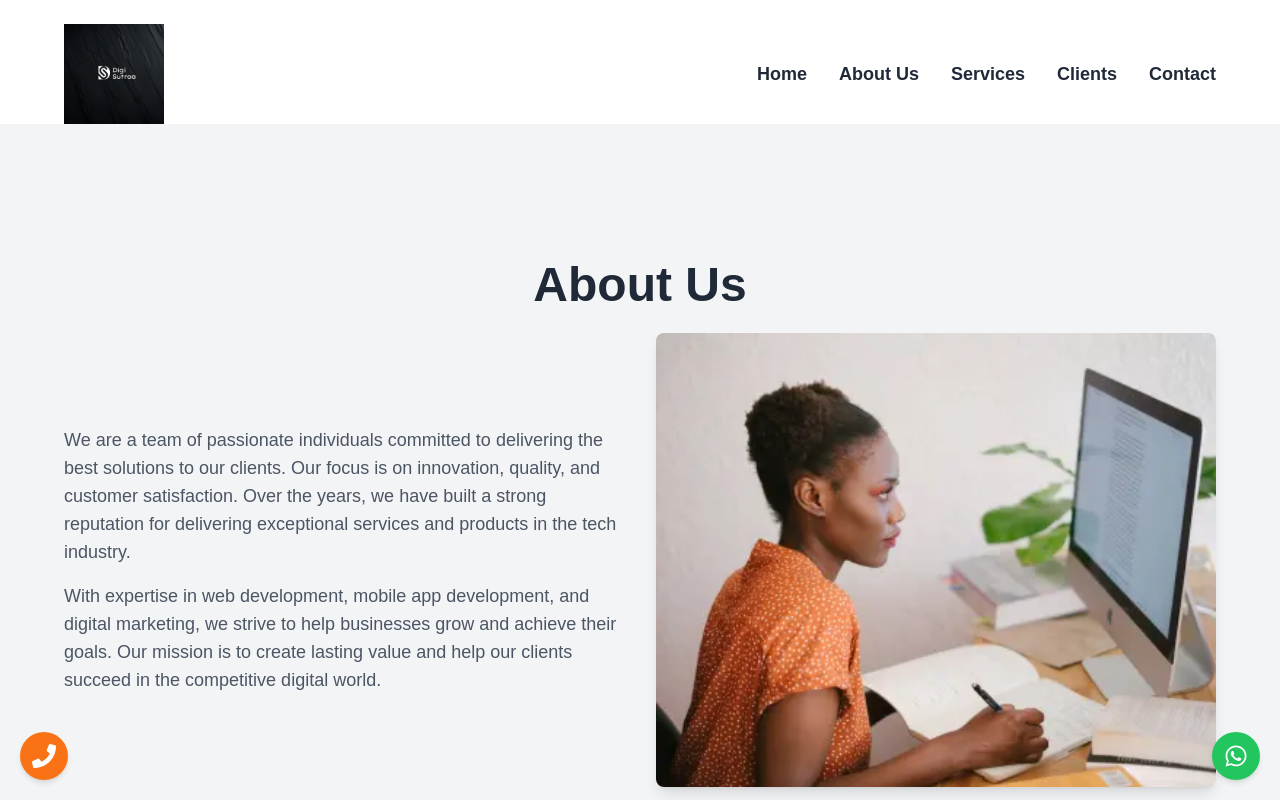
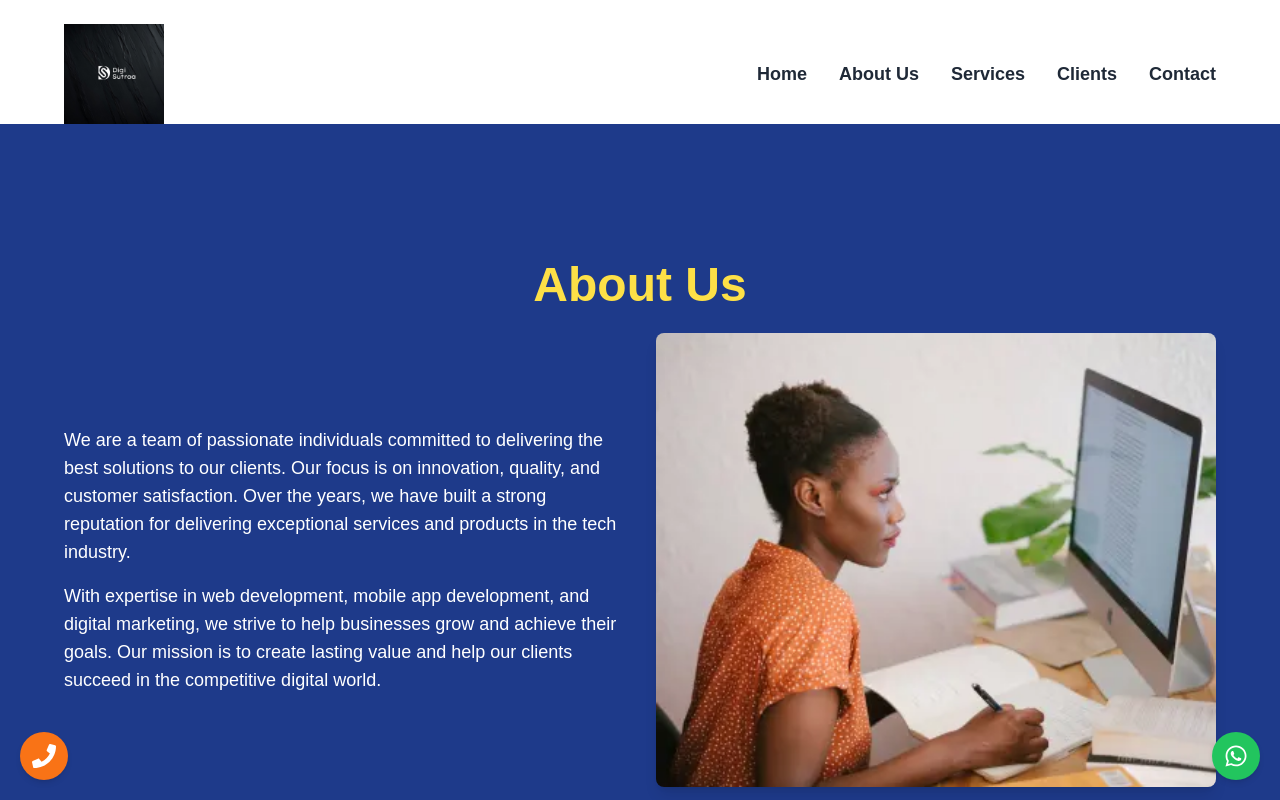
Before and after one commit to DigiSutraa/digisutraa, a Next.js app: page / in a window 1280 px wide. Shown: the top 800 px of the page. Built offline with nearby package versions, Linux system fonts and the light colour scheme.

Commit message:
done with site

```diff
--- a/src/app/page.tsx
+++ b/src/app/page.tsx
@@ -1,9 +1,9 @@
-import Image from "next/image";
+// import Image from "next/image";
 import Navbar from "@/components/common/Navbar/page";
 // import dslogo from "../../public/assets/DSlogo.svg";
 import AboutUs from "@/components/HeroSection/AboutUs/page";
 import Services from "@/components/HeroSection/Services/page";
-import Client from "@/components/HeroSection/Clients/page";
+import Client from "@/components/HeroSection/partners/page";
 import Testimonials from "@/components/HeroSection/Testimonials/page";
 import Contactus from "@/components/HeroSection/Contactus/page";
 import Footer from "@/components/common/Footer/page";
--- a/src/components/HeroSection/AboutUs/page.jsx
+++ b/src/components/HeroSection/AboutUs/page.jsx
@@ -8,8 +8,8 @@ const AboutUs = () => {
   return (
     <>
 
-    <div className="min-h-screen bg-gray-100 py-10 px-4 flex flex-col items-center justify-center">
-    <h1 className="text-5xl font-bold text-gray-800 mb-6 animate-slideInLeft">About Us</h1>
+    <div className="min-h-screen bg-blue-900 py-10 px-4 flex flex-col items-center justify-center">
+    <h1 className="text-5xl font-bold text-yellow-300 mb-6 animate-slideInLeft">About Us</h1>
 
 
       {/* About Us Section */}
@@ -17,10 +17,10 @@ const AboutUs = () => {
         {/* Left - Text Section */}
         <div className="flex flex-col justify-center" data-aos="fade-right">
 
-          <p className="text-lg text-gray-600 mb-4 animate-fadeInLeft">
+          <p className="text-lg text-white mb-4 animate-fadeInLeft">
             We are a team of passionate individuals committed to delivering the best solutions to our clients. Our focus is on innovation, quality, and customer satisfaction. Over the years, we have built a strong reputation for delivering exceptional services and products in the tech industry.
           </p>
-          <p className="text-lg text-gray-600 animate-fadeInLeft">
+          <p className="text-lg text-white animate-fadeInLeft">
             With expertise in web development, mobile app development, and digital marketing, we strive to help businesses grow and achieve their goals. Our mission is to create lasting value and help our clients succeed in the competitive digital world.
           </p>
         </div>
--- a/src/components/HeroSection/clients/page.jsx
+++ b/src/components/HeroSection/partners/page.jsx
@@ -1,6 +1,6 @@
 "use client";
 import React, { useState } from 'react';
-import './clients.css'; // Import the CSS file
+import './partners.css'; // Import the CSS file
 
 const Clients = () => {
   const [isDomestic, setIsDomestic] = useState(true);
--- a/src/components/common/Navbar/page.jsx
+++ b/src/components/common/Navbar/page.jsx
@@ -3,7 +3,7 @@ import React, { useState } from "react";
 import { motion, px } from "framer-motion";
 import { FaBars, FaTimes } from "react-icons/fa"; // For hamburger and close icons
 import Image from "next/image";
-import DSlogo from "../../assets/DS.png"
+import DSlogo from "../../assets/DStransparent.png"
 const page = () => {
   const [hoveredIndex, setHoveredIndex] = useState(null);
   const [isOpen, setIsOpen] = useState(false); // State to toggle mobile menu
```
Also changed, not shown: src/components/HeroSection/partners/partners.css (renamed from src/components/HeroSection/clients/clients.css), src/components/assets/DStransparent.png (added).
